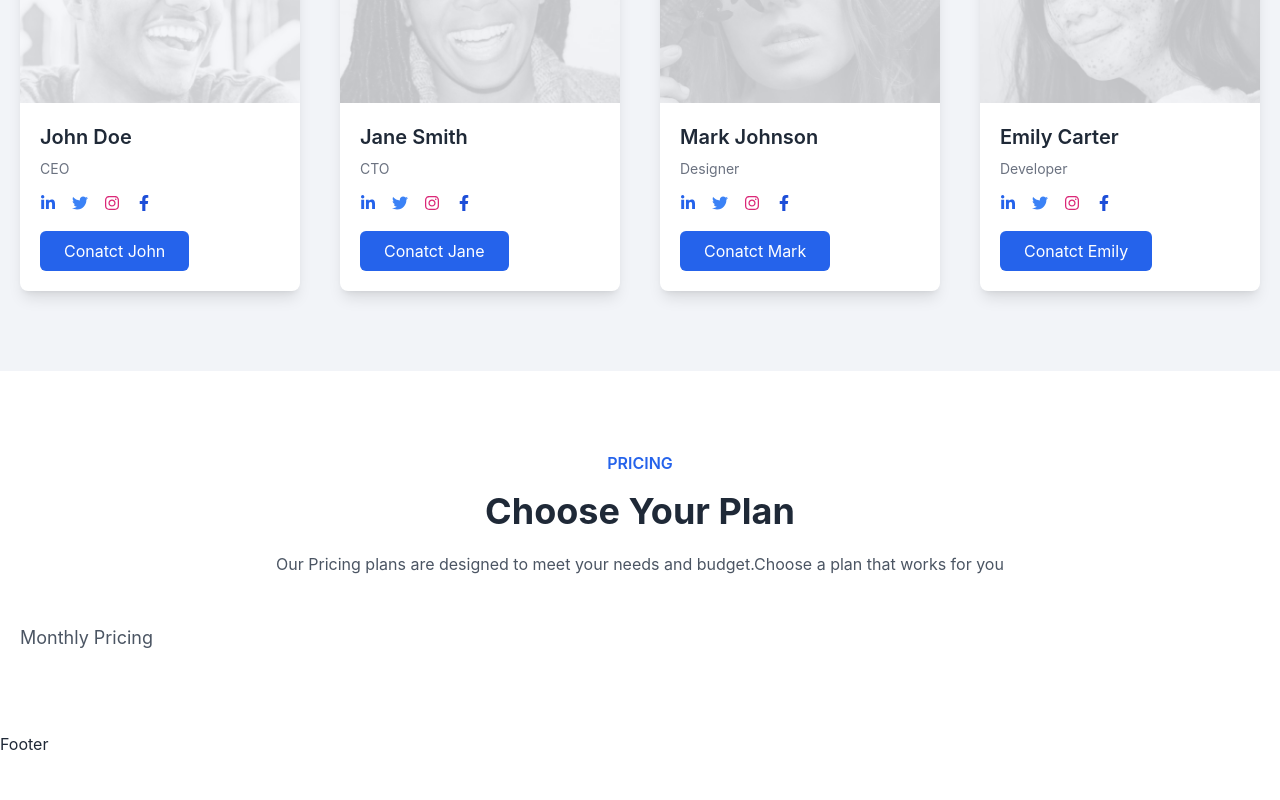
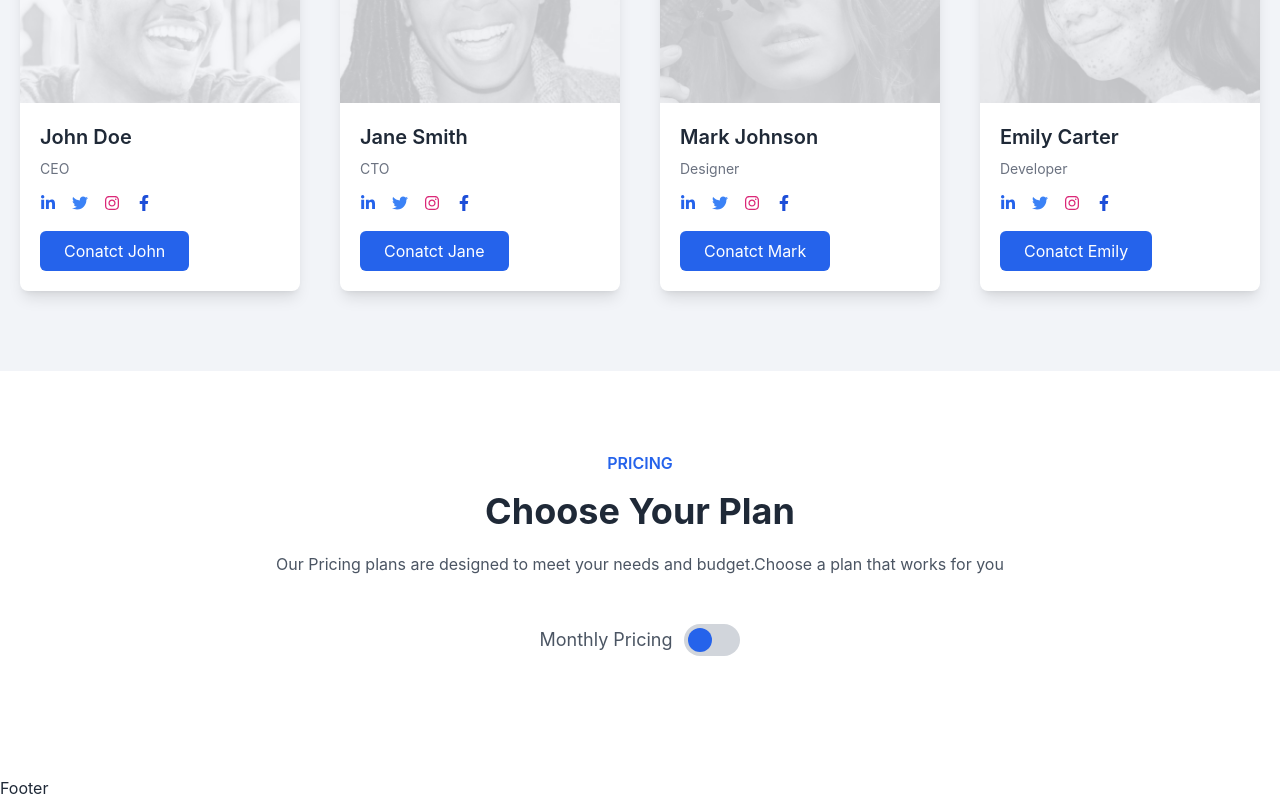
Before and after one commit to MHRatul/mega-agency-website, a React (Vite) app: page / in a window 1280 px wide. Shown: the part 4659-5459 px from the top of the page. Before the commit the page ends 5415 px from the top, so only its background shows below. Built offline with nearby package versions, Linux system fonts and the light colour scheme.

Commit message:
Toggle button is used-in  pricing section

```diff
--- a/src/pages/home/Pricing.jsx
+++ b/src/pages/home/Pricing.jsx
@@ -9,11 +9,16 @@ const Pricing = () => {
         plan that works for you"/>
 
         {/* {Toggle button} */}
-        <div>
+        <div  className='text-center mb-10'>
             <label className='inline-flex  items-center cursor-pointer'>
                 <span className='mr-3 text-lg text-gray-600'>
                     {isYearly ? 'Yearly Pricing' : 'Monthly Pricing'}
                 </span>
+                <div className='relative'>
+                    <input type='checkbox' checked={isYearly} onChange={() => setIsYearly(!isYearly)} className='sr-only'/>
+                    <div className='toggle-bg w-14 h-8 rounded-full bg-gray-300'></div>
+                    <div className={`toggle-circle absolute top-1 left-1 w-6 h-6 bg-blue-600 rounded-full transition-transform duration-300     ${isYearly ? 'transform translate-x-6' : 'translate-x-0'}`}></div>
+                </div>
             </label>
         </div>
     </div>
```
